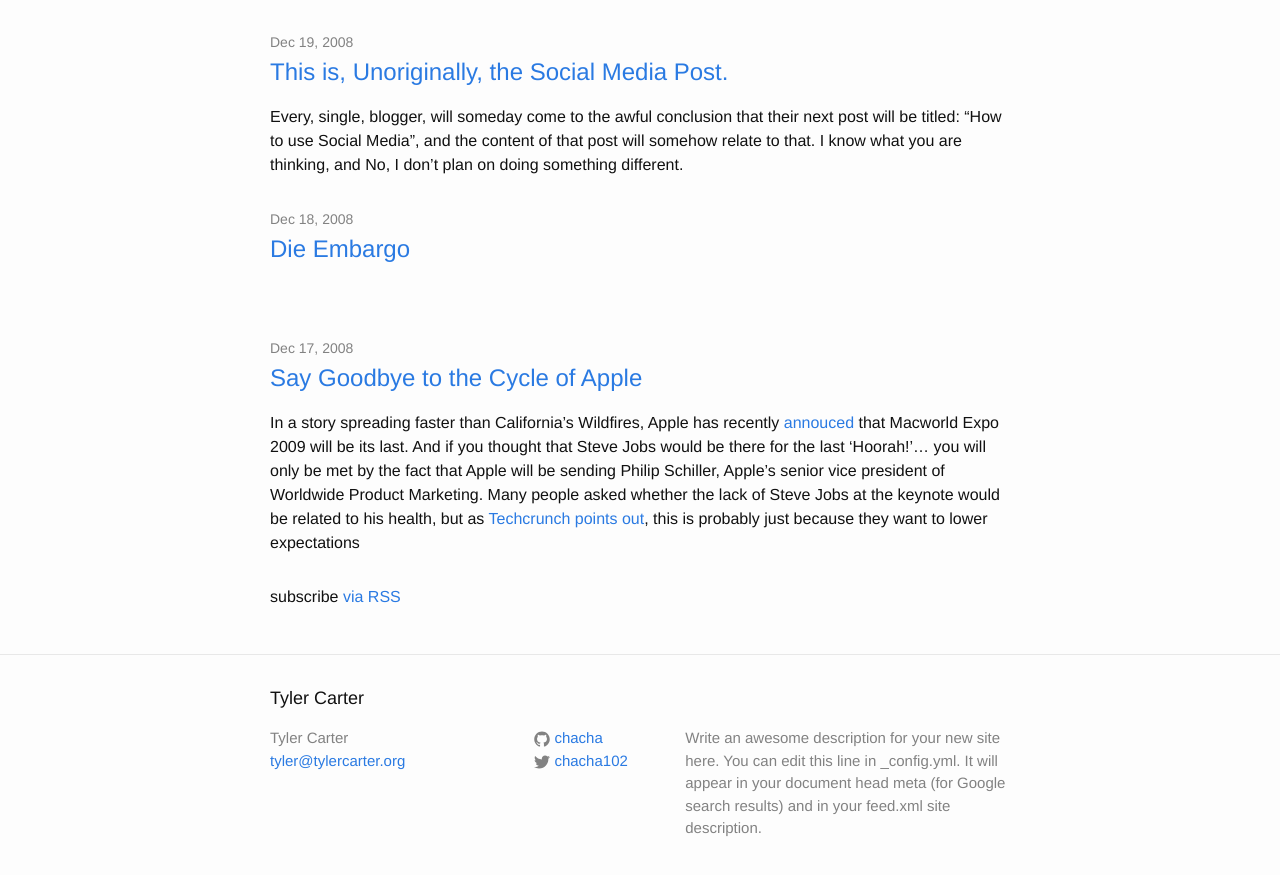
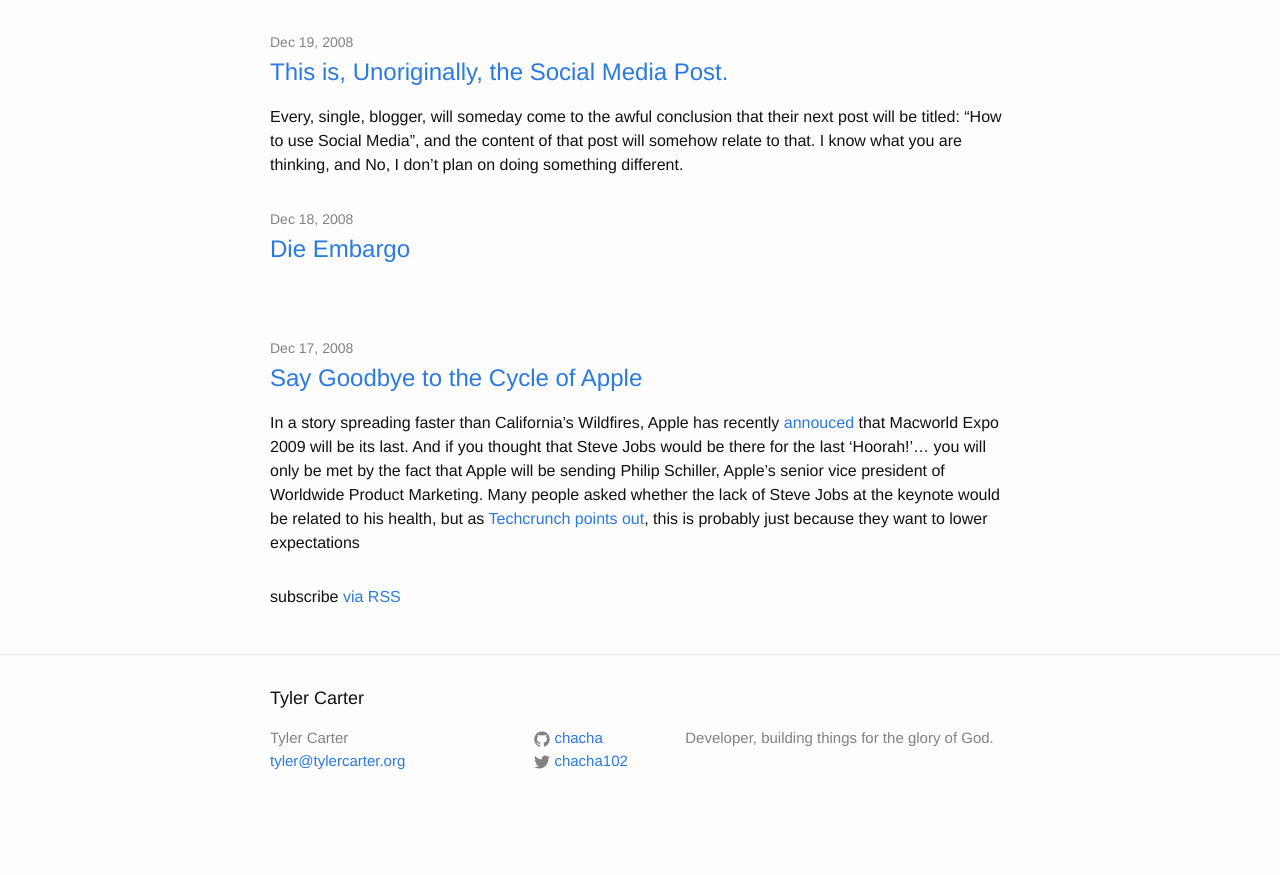
Before and after one commit to tylerhcarter/chacha.github.io, a Jekyll site: the page built from index.html, in a window 1280 px wide and 900 px high, scrolled down 36667 px. Shown: the top 875 px of the window. Built offline with Jekyll 4.4.1, drawn with Linux system fonts in a browser that asks for light colours; after the commit the page ends 37499 px from its top, so only the background shows below that.

Commit message:
Update _config.yml

```diff
--- a/_config.yml
+++ b/_config.yml
@@ -9,9 +9,7 @@
 title: Tyler Carter
 email: tyler@tylercarter.org
 description: > # this means to ignore newlines until "baseurl:"
-  Write an awesome description for your new site here. You can edit this
-  line in _config.yml. It will appear in your document head meta (for
-  Google search results) and in your feed.xml site description.
+  Developer, building things for the glory of God.
 baseurl: "" # the subpath of your site, e.g. /blog
 url: "http://yourdomain.com" # the base hostname & protocol for your site
 twitter_username: chacha102
```
